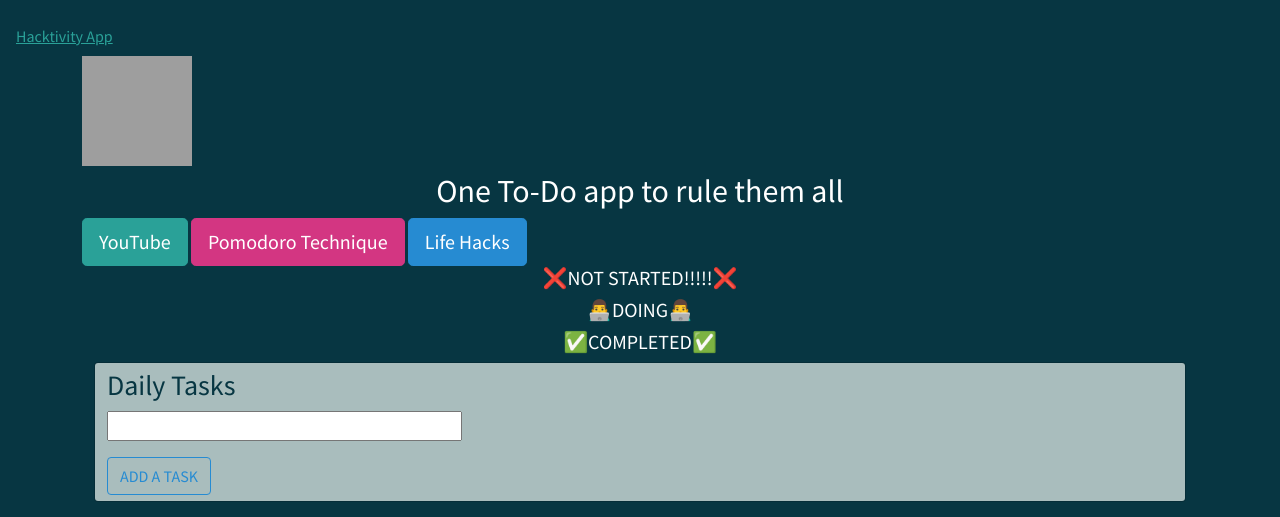
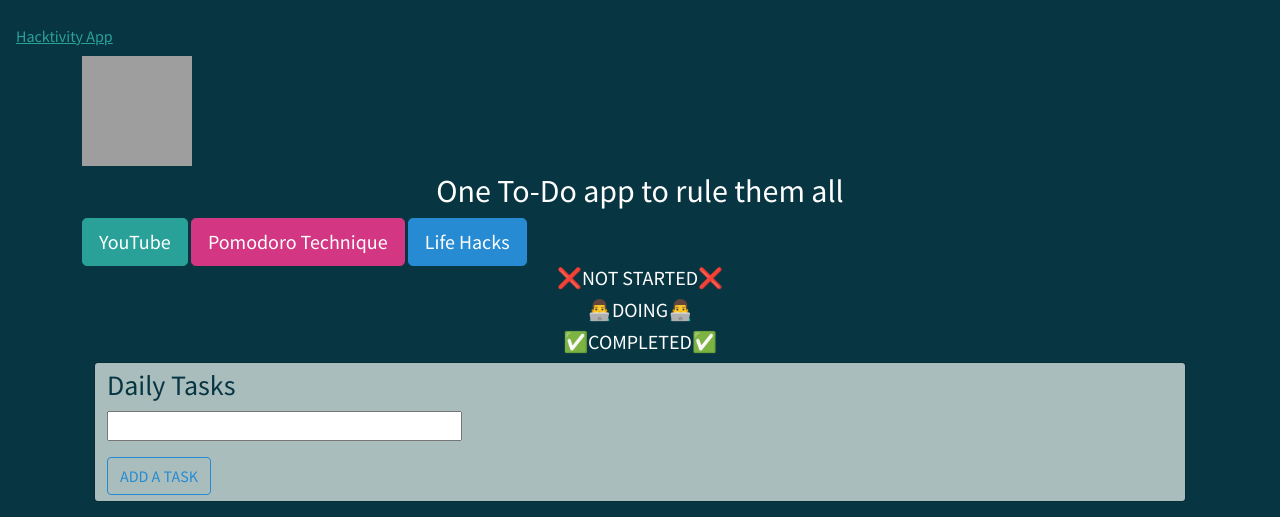
Before and after one commit to francescowang/DevOps-Course-Starter, a Flask app: page / in a window 1280 px wide. Shown: the top 517 px of the page. Run offline with Flask 2, Linux system fonts and the light colour scheme; data that the repository does not hold is empty; some libraries are stand-ins or nearby versions; grey boxes are pictures that could not be loaded.

Commit message:
Clean up code

```diff
--- a/todo_app/app.py
+++ b/todo_app/app.py
@@ -1,5 +1,4 @@
 from flask import Flask, request, render_template, redirect, url_for
-# from todo_app.data.trello_items import TrelloItems
 from todo_app.flask_config import Config
 from todo_app.view_model import TaskViewModel
 from todo_app.data.mongodb_items import MongoDB_Items
@@ -16,31 +15,26 @@ def create_app():
         task_view_model = TaskViewModel(all_tasks)
         return render_template("index.html", task_view_model=task_view_model)
 
-    # Add
     @app.route("/add_task", methods=["POST"])
     def add_task():
         mongo_items.add_mongo_card(title=request.form.get("item_name"))
         return redirect(url_for("index"))
 
-    # Delete
     @app.route("/delete_task/<delete_id>", methods=["POST"])
     def delete_task(delete_id):
         mongo_items.delete_mongo_card(delete_id)
         return redirect(url_for("index"))
 
-    # Not Started
     @app.route("/not_started_task/<not_started_id>", methods=["POST"])
     def not_started_task(not_started_id):
         mongo_items.not_started_mongo_card(id=not_started_id)
         return redirect(url_for("index"))
 
-    # Doing
     @app.route("/doing_task/<doing_id>", methods=["POST"])
     def doing_task(doing_id):
         mongo_items.doing_mongo_card(doing_id)
         return redirect(url_for("index"))
 
-    # Completed
     @app.route("/completed_task/<completed_id>", methods=["POST"])
     def completed_task(completed_id):
         mongo_items.completed_mongo_card(id=completed_id)
--- a/todo_app/templates/index.html
+++ b/todo_app/templates/index.html
@@ -18,7 +18,7 @@
 
 
 <!--Not Started Tasks-->
-<h5 class="text-center">❌NOT STARTED!!!!!❌</h5>
+<h5 class="text-center">❌NOT STARTED❌</h5>
 <ul class="list-group">
     {% for card in task_view_model.not_started_items %} <!-- line 14 from view_model, we're calling each card in not started list -->
     <li class="list-group-item">
```
Also changed, not shown: todo_app/data/mongodb_items.py (line endings or trailing spaces).
